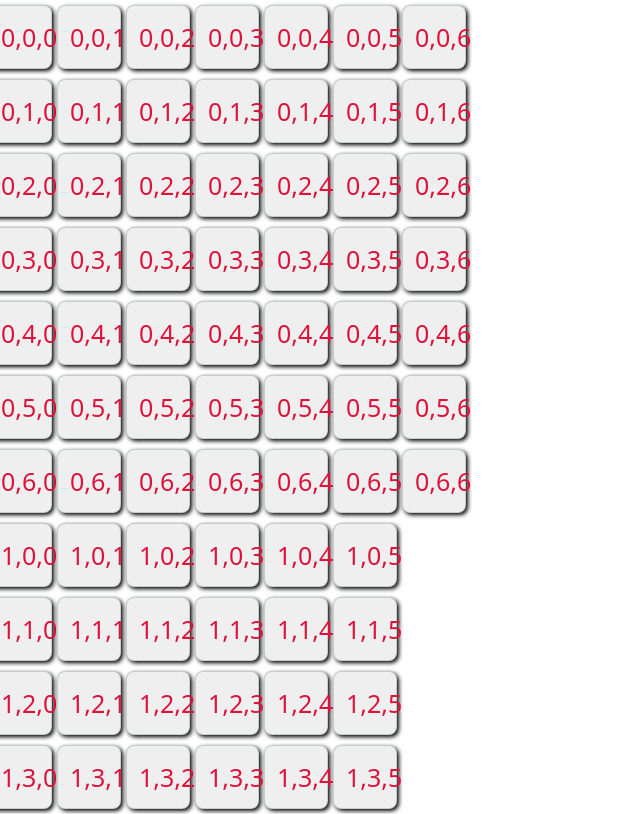
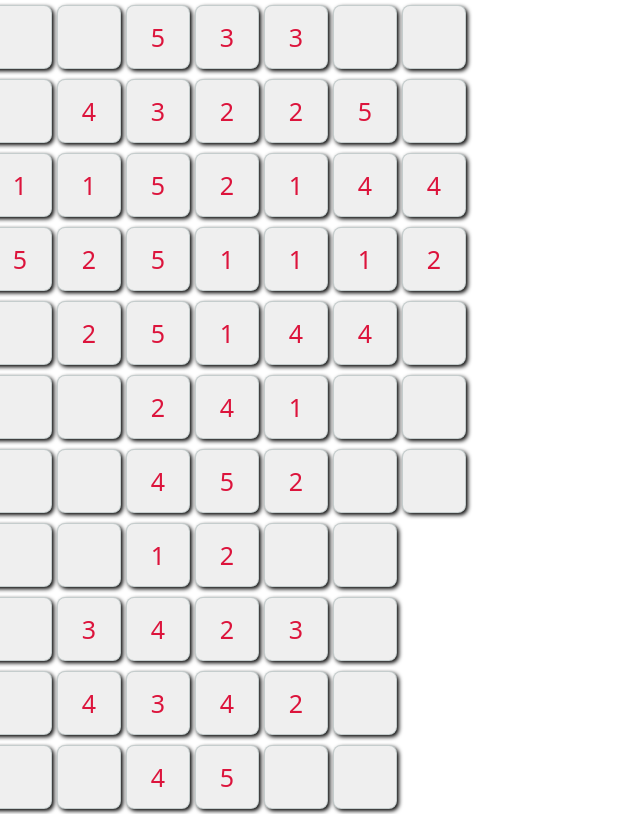
Before and after one commit to allenwang2333/bruin-o-bruin, a React (Create React App) app in the folder bruin-o-bruin/: page /game in a window 1280 px wide. Shown: the top 814 px of the page, without its empty margins (0-640 px from the left). Built offline with nearby package versions, Linux system fonts and the light colour scheme.

Commit message:
Change onClick to async function, make hand display visible

```diff
--- a/bruin-o-bruin/src/gamePlay/block.js
+++ b/bruin-o-bruin/src/gamePlay/block.js
@@ -14,14 +14,14 @@ class Block extends React.Component{
         };
     }
 
-
     render() {
         const layer = this.state.layer;
         const row = this.state.row;
         const col = this.state.col;
+        const category = this.state.category;
         return (
-            <button className="block" onClick={this.props.onClick(layer, row, col)}>
-                {layer},{row},{col}
+            <button className="block" onClick={() => this.props.onClick(layer, row, col)}>
+                {category}
             </button>
             /* TODO: onClick should be lifted up to be handled */
             /* intended to move the block from board to hand or vice versa if case of the undo feature*/
--- a/bruin-o-bruin/src/gamePlay/board.js
+++ b/bruin-o-bruin/src/gamePlay/board.js
@@ -12,7 +12,6 @@ class Board extends React.Component{
 
     render(){
         var board = this.state.board;
-        console.log(board)
         return (
             <div className="board">
                 {board.map((layer, index) => <Layer layer={layer} key={index} onClick={(l, r, c) => this.props.onClick(l, r, c)}/>)}
--- a/bruin-o-bruin/src/gamePlay/game.js
+++ b/bruin-o-bruin/src/gamePlay/game.js
@@ -3,12 +3,14 @@ import Hand from "./hand.js"
 import randomPlace from "./randomPlace.js"
 import React from "react"
 import "./gamePlay.css"
+import randomPlaceBlock from "./randomPlace.js"
 
 class Game extends React.Component{
     constructor(){
         super();
         const cLayout = require("./layout.json")
         var board = cLayout.board;
+        board = randomPlaceBlock(board, [1,2,3,4,5], 90)
         const seen = this.initSeen(board);
         this.state = {
             board: board,
@@ -24,8 +26,9 @@ class Game extends React.Component{
             for(const row in board[layer]){
                 for(const col in board[layer][row]){
                     const curr = board[layer][row][col];
-                    if(curr.fill && curr.parent === [])
-                        seen.concat([layer, row, col]);
+                    if(curr.fill === 1 && curr.parent == null){
+                        seen.push([layer, row, col]);
+                    }
                 }
             }
         }
@@ -53,8 +56,14 @@ class Game extends React.Component{
         var board = this.state.board;
         var hand = this.state.hand;
         var handSize = this.state.handSize;
-        if(seen.findIndex(e => e == [layer, row, col]) != -1){
-            seen = this.checkSeen();
+        const coor = JSON.stringify([layer.toString(), row.toString(), col.toString()])
+        var found = false;
+        seen.forEach(element => {
+            if(coor == JSON.stringify(element)){
+                found = true;
+            }
+        });
+        if(found){
             if(handSize == 7){
                 console.log("You Loose") //TODO How end game is shown
             }else{
@@ -63,7 +72,6 @@ class Game extends React.Component{
             board[layer][row][col] = 0;
             this.setState({
                 board: board,
-                seen: seen,
                 hand: hand,
                 handSize: handSize,
             })
```
